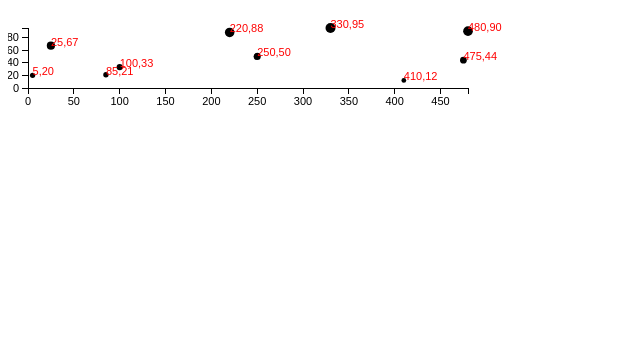
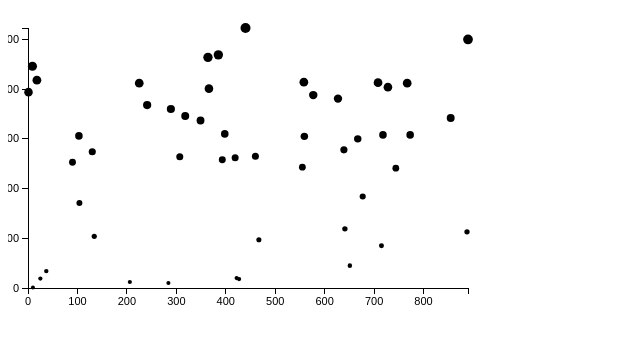
Before and after one commit to dalach/d3_playground, a plain HTML site: page ex9/index.html in a window 1280 px wide. Shown: the whole page, without its empty margins (0-640 px from the left). Drawn offline with Linux system fonts and the light colour scheme.

Commit message:
more fun with axis

```diff
--- a/ex9/index.html
+++ b/ex9/index.html
@@ -21,15 +21,21 @@
   <body>
     <script type="text/javascript">
       var w = 500;
-      var h = 100;
+      var h = 300;
       var padding = 20;
 
       var svg = d3.select("body").append("svg").attr("width", w).attr("height", h);
 
-      var dataset = [
-                [5, 20], [480, 90], [250, 50], [100, 33], [330, 95],
-                [410, 12], [475, 44], [25, 67], [85, 21], [220, 88]
-              ];
+      var dataset = [];
+      var numDataPoints = 50;
+      var xRange = Math.random() * 1000;
+      var yRange = Math.random() * 1000;
+      for (var i = 0; i < numDataPoints; i++) {
+          var newNumber1 = Math.round(Math.random() * xRange);
+          var newNumber2 = Math.round(Math.random() * yRange);
+          dataset.push([newNumber1, newNumber2]);
+      }
+
       var scale = d3.scale.linear();
 
       var xScale = d3.scale.linear()
@@ -62,7 +68,7 @@
                 .attr("cy", function(d) { return yScale(d[1]); })
                 .attr("r", function(d) { return rScale(d[1]); });
 
-      svg.selectAll("text")
+      /*svg.selectAll("text")
                 .data(dataset)
                 .enter()
                 .append("text")
@@ -72,7 +78,7 @@
                 .attr("font-family", "sans-serif")
                 .attr("font-size", "11px")
                 .attr("fill", "red");
-
+*/
       svg.append("g")
                 .attr("class", "axis")
                 .attr("transform", "translate(0," + (h - padding) + ")")
```
